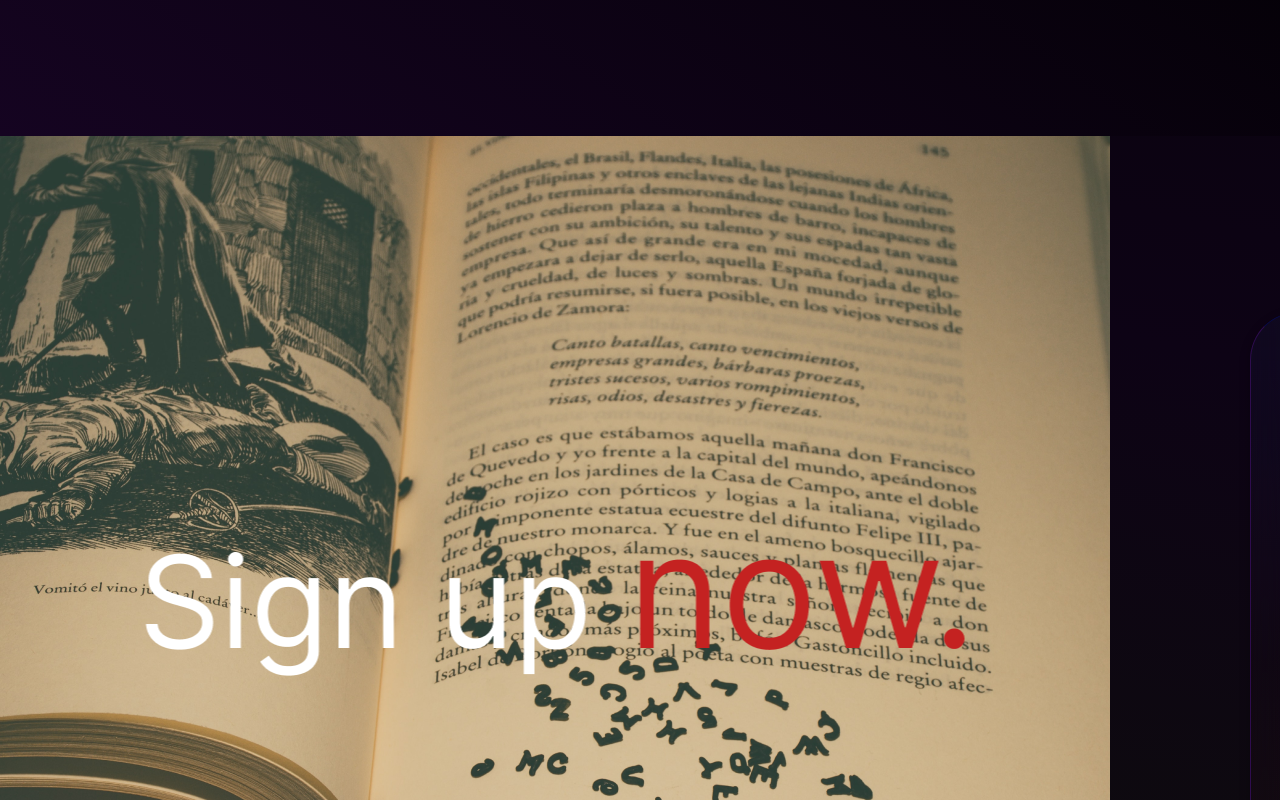
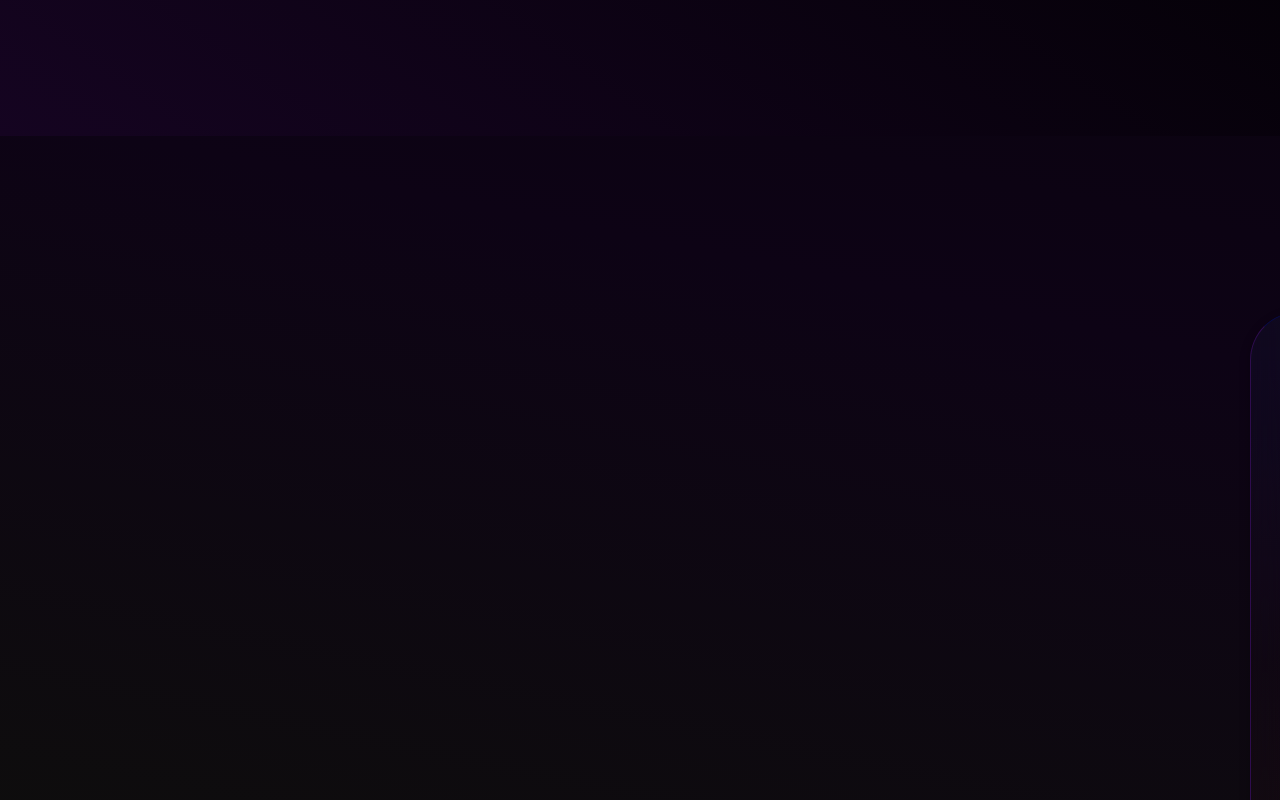
Before and after one commit to Celeron-90/Jiellian-Aron-Falsario, a Next.js app: page / in a window 1280 px wide. Shown: the part 1900-2700 px from the top of the page. Built offline with nearby package versions, Linux system fonts and the light colour scheme.

Commit message:
Update signup.jsx

```diff
--- a/components/signup.jsx
+++ b/components/signup.jsx
@@ -1,5 +1,5 @@
 import styles from "./signup.module.css";
-import Button from "./Button";
+import Button from "./button";
 
 const Signup  = () => {
     return (
@@ -8,13 +8,13 @@
             <div className={styles.container}>
                 <div className={styles.divisions}>
                     <div className={styles.image_box}>
-                        <img src="book.png"className={styles.image}  />
+                        <image src="book.png"className={styles.image}  />
                         <div className={styles.context}>
-                            <img src="signup.png" className={styles.singup} />
+                            <image src="signup.png" className={styles.singup} />
                         </div>
                     </div>
                     <div className={styles.signupbox}>
-                        <img src="user_img.png"className={styles.user_icon}  />
+                        <image src="user_img.png"className={styles.user_icon}  />
                         <div className={styles.categories}>
                             <p className={styles.requirements}>Fullname:</p>
                             <input className={styles.input} type="text" name="input_box" />
```
